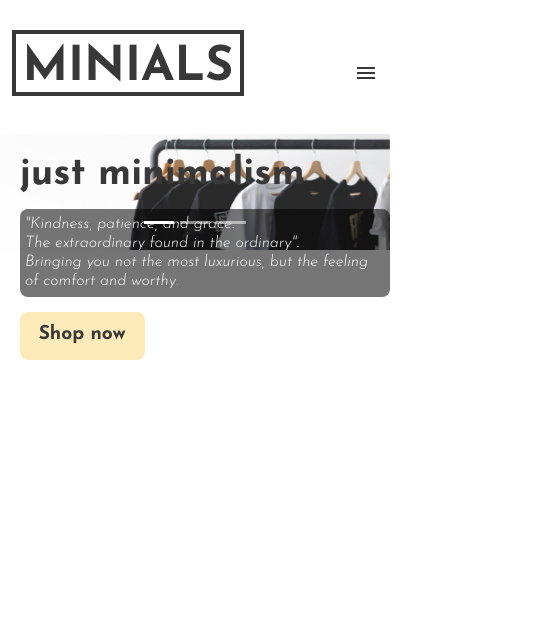
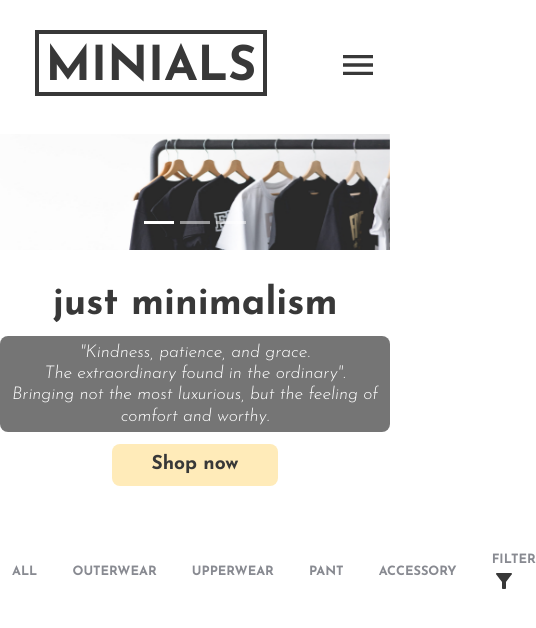
Before and after one commit to Niko1444/minials-store, a React (Vite) app: page / in a window 390 px wide. Shown: the top 628 px of the page, 536 px wide, since content can reach past the window. Built offline with nearby package versions, Linux system fonts and the light colour scheme; the HTML template or start-up script is replaced by a standard one.

Commit message:
[BaseNav] fixed  the carousel image and created the base nav (not functioned)

```diff
--- a/src/App.jsx
+++ b/src/App.jsx
@@ -2,9 +2,11 @@ import { useState } from "react";
 import "bootstrap/dist/css/bootstrap.min.css";
 import "./components/Header/Header.scss";
 import "./components/SectionOne/SectionOne.scss";
+import "./components/NavigationBar/NavigationBar.scss";
 
 import Header from "./components/Header/Header";
 import SectionOne from "./components/SectionOne/SectionOne";
+import NavigationBar from "./components/NavigationBar/NavigationBar";
 
 function App() {
   const [count, setCount] = useState(0);
@@ -12,6 +14,7 @@ function App() {
     <div>
       <Header />
       <SectionOne />
+      <NavigationBar />
     </div>
   );
 }
--- a/src/components/Header/Header.scss
+++ b/src/components/Header/Header.scss
@@ -90,6 +90,15 @@ $color-white: #fff;
       font-weight: 700;
     }
   }
+
+  &__Burger {
+    display: block;
+    cursor: pointer;
+    margin-bottom: 1rem;
+    svg {
+      font-size: 2.5rem;
+    }
+  }
 }
 
 @media (min-width: 1200px) {
@@ -110,3 +119,11 @@ $color-white: #fff;
     }
   }
 }
+
+@media (max-width: 576px) {
+  .Header {
+    &__Logo {
+      margin-left: 10%;
+    }
+  }
+}
--- /dev/null
+++ b/src/components/NavigationBar/NavigationBar.jsx
@@ -0,0 +1,63 @@
+import React from "react";
+import { Container } from "react-bootstrap";
+import { Row } from "react-bootstrap";
+import { NavLink } from "react-router-dom";
+import FilterAltIcon from "@mui/icons-material/FilterAlt";
+import { Col } from "react-bootstrap";
+
+const NavigationBar = () => {
+  return (
+    <div className="NavigationBar">
+      <Container className="NavigationBar__Container">
+        <Row>
+          <div className="NavigationBar__RowWrap">
+            <div className="NavigationBar__Category">
+              <nav>
+                <NavLink
+                  to="/Shop/all"
+                  className="NavigationBar__Category--Item"
+                >
+                  ALL
+                </NavLink>
+                <NavLink
+                  to="/Shop/outerwear"
+                  className="NavigationBar__Category--Item"
+                >
+                  OUTERWEAR
+                </NavLink>
+                <NavLink
+                  to="/Shop/upperwear"
+                  className="NavigationBar__Category--Item"
+                >
+                  UPPERWEAR
+                </NavLink>
+                <NavLink
+                  to="/Shop/pant"
+                  className="NavigationBar__Category--Item"
+                >
+                  PANT
+                </NavLink>
+                <NavLink
+                  to="/Shop/accessory"
+                  className="NavigationBar__Category--Item"
+                >
+                  ACCESSORY
+                </NavLink>
+              </nav>
+            </div>
+            <div className="NavigationBar__Filter">
+              <nav>
+                <NavLink to="/Shop/filter">
+                  FILTER
+                  <FilterAltIcon />
+                </NavLink>
+              </nav>
+            </div>
+          </div>
+        </Row>
+      </Container>
+    </div>
+  );
+};
+
+export default NavigationBar;
--- /dev/null
+++ b/src/components/NavigationBar/NavigationBar.scss
@@ -0,0 +1,68 @@
+$color-beige: #ffebb9d6;
+$color-brown: #383838;
+$color-grey: #888a91;
+$color-white: #fff;
+
+* {
+  font-family: Josefin Sans, sans-serif;
+  color: $color-brown;
+}
+
+.NavigationBar {
+  padding: 2rem 0rem;
+  padding-top: 6rem;
+  font-size: 0.8rem;
+  font-weight: 700;
+
+  ul {
+    list-style-type: none;
+  }
+
+  a {
+    color: $color-grey;
+    text-decoration: none;
+  }
+
+  &__Category {
+    nav {
+      a {
+        margin-right: 2.2rem;
+        transition: all 0.3s ease-in-out;
+      }
+
+      a:hover,
+      .active {
+        color: black;
+      }
+    }
+  }
+
+  &__RowWrap {
+    display: flex;
+    flex-direction: row;
+    justify-content: space-between;
+    align-items: center;
+  }
+
+  &__Filter {
+    span {
+      display: flex;
+      color: $color-grey;
+      align-items: center;
+      justify-content: center;
+      transition: all 0.3s ease-in-out;
+      svg {
+        color: $color-grey;
+      }
+    }
+
+    a {
+      transition: all 0.3s ease-in-out;
+    }
+
+    a:hover,
+    .active {
+      color: black;
+    }
+  }
+}
--- a/src/components/SectionOne/SectionOne.jsx
+++ b/src/components/SectionOne/SectionOne.jsx
@@ -23,10 +23,13 @@ const SectionOne = () => {
         </div>
         <div className="SectionOne__Cover--Description">
           <div className="TextBox">
-            <h5>
+            <h5 id="first">
               "Kindness, patience, and grace. <br /> The extraordinary found in
-              the ordinary". <br /> Bringing you not the most luxurious, but the
-              feeling of comfort and worthy.
+              the ordinary".
+            </h5>
+            <h5 id="second">
+              Bringing not the most luxurious, but the feeling of comfort and
+              worthy.
             </h5>
           </div>
         </div>
--- a/src/components/SectionOne/SectionOne.scss
+++ b/src/components/SectionOne/SectionOne.scss
@@ -10,12 +10,15 @@ $color-white: #fff;
 
   &__Carousel {
     position: relative;
-
+    max-width: 100%;
+    max-height: auto;
     img {
+      display: block;
+      height: auto;
       max-width: 100%;
-      max-height: auto;
-      margin: 0;
-      padding: 0;
+      line-height: 1;
+      margin: auto;
+      width: 100%;
     }
   }
 
@@ -112,13 +115,58 @@ $color-white: #fff;
 
 @media (max-width: 992px) {
   .SectionOne__Cover {
+    position: relative;
+    align-items: center;
+    justify-content: center;
+    top: 2rem;
+    left: 0;
+
+    &--Description {
+      padding-top: 2%;
+      h5 {
+        text-align: center;
+        font-size: 1.3rem;
+        font-style: italic;
+        font-weight: 300;
+      }
+    }
+
+    &--Button {
+      padding-top: 3%;
+      button {
+        padding: 0.4rem 2.5rem;
+      }
+    }
+  }
+}
+
+@media (max-width: 680px) {
+  .SectionOne__Cover {
+    position: relative;
+    align-items: center;
+    justify-content: center;
+    top: 2rem;
+    left: 0;
+
     &--Title {
+      padding-top: 0;
     }
 
     &--Description {
+      padding-top: 2%;
+      h5 {
+        text-align: center;
+        font-size: 1.1rem;
+        font-style: italic;
+        font-weight: 300;
+      }
     }
 
     &--Button {
+      padding-top: 3%;
+      button {
+        padding: 0.4rem 2.5rem;
+      }
     }
   }
 }
```
Also changed, not shown: src/components/NavigationMenu/index.jsx (deleted, +0 -11 lines).
